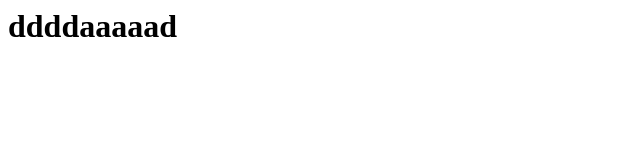
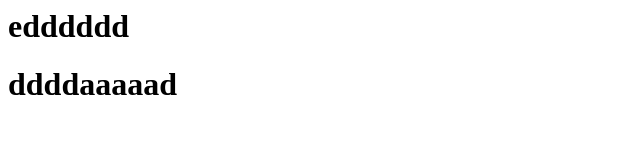
Before and after one commit to crawlerkill/hello-world-git, a plain HTML site: page index.html in a window 1280 px wide. Shown: the whole page, without its empty margins (0-640 px from the left). Drawn offline with Linux system fonts and the light colour scheme.

Commit message:
cambio
UN CAMBIO

```diff
--- a/index.html
+++ b/index.html
@@ -1,4 +1,4 @@
 <html>
-
+<h1>edddddd</h1>
 <h1>ddddaaaaad</h1>
 </html>
```
